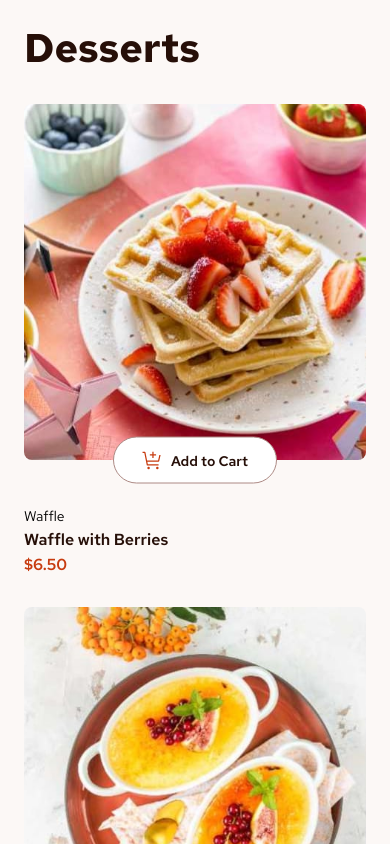
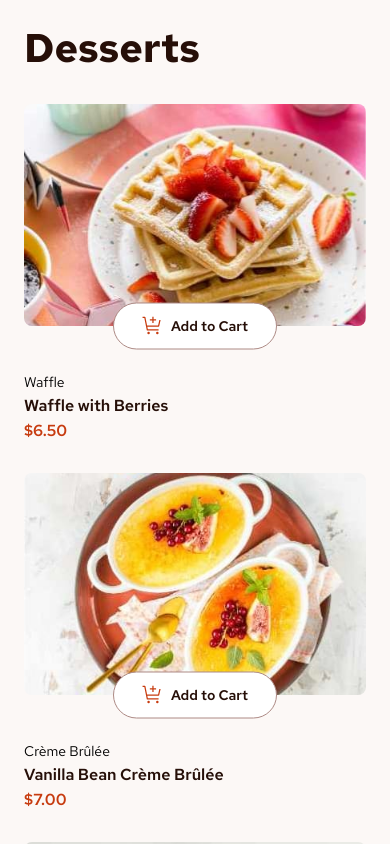
Before and after one commit to EsraaY21/product-list-with-cart, a React (Vite) app: page / in a window 390 px wide. Shown: the top 844 px of the page. Built offline with nearby package versions, Linux system fonts and the light colour scheme.

Commit message:
make image responsive

```diff
--- a/src/App.jsx
+++ b/src/App.jsx
@@ -10,11 +10,24 @@ function App() {
           <div className="dessert_list">
             {data.map((dessert, index) => (
               <div key={index} className="dessert_item">
-                <img
-                  src={dessert.image.desktop}
-                  alt={dessert.name}
-                  className="dessert_image"
-                />
+                <picture>
+                  {/* Mobile image (375px and below) */}
+                  <source
+                    srcSet={dessert.image.mobile}
+                    media="(max-width: 375px)"
+                  />
+                  {/* Tablet image (376px to 768px) */}
+                  <source
+                    srcSet={dessert.image.tablet}
+                    media="(max-width: 768px)"
+                  />
+                  {/* Desktop image (default fallback) */}
+                  <img
+                    src={dessert.image.desktop}
+                    alt={dessert.name}
+                    className="dessert_image"
+                  />
+                </picture>
                 <button className="add_to_cart text-4">
                   <CartIcon />
                   <span className="text-4">Add to Cart</span>
--- a/src/css/desktop.css
+++ b/src/css/desktop.css
@@ -77,7 +77,7 @@ h1 {
 .dessert_item .dessert_image {
     object-fit: cover;
     width: 100%;
-    aspect-ratio: 0.96;
+    aspect-ratio: 1.0417;
     border-radius: 8px;
 }
 
--- a/src/css/mobile.css
+++ b/src/css/mobile.css
@@ -7,4 +7,9 @@
         grid-template-columns: repeat(auto-fit, minmax(200px, 1fr));
     }
 
+    .dessert_item .dessert_image {
+        aspect-ratio: 1.542;
+    }
+
+
 }
```
Also changed, not shown: 1 other file (tests, documents, lock files or other folders).
